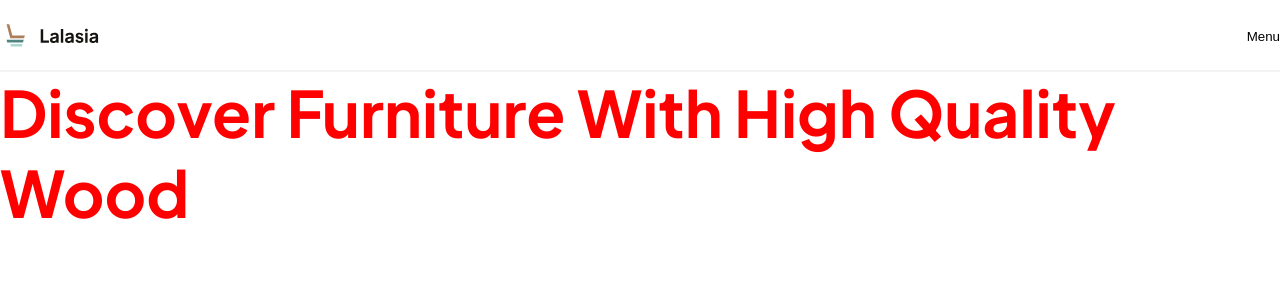
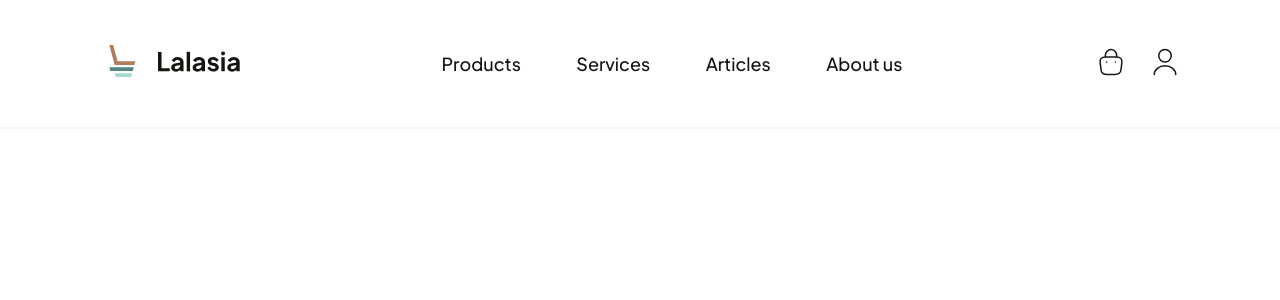
Before and after one commit to s-en-o/lalasia-furniture-website, a Next.js app: page / in a window 1280 px wide. Shown: the top 300 px of the page. Built offline with nearby package versions, Linux system fonts and the light colour scheme.

Commit message:
feat(nav): responsive

```diff
--- a/src/app/page.tsx
+++ b/src/app/page.tsx
@@ -1,9 +1,5 @@
 import styles from './page.module.scss'
 
 export default function Home() {
-    return (
-        <main className={styles.main}>
-            <h1>Discover Furniture With High Quality Wood</h1>
-        </main>
-    )
+    return <main className={styles.main}></main>
 }
--- a/src/components/nav/nav.module.scss
+++ /dev/null
@@ -1,19 +0,0 @@
-.nav {
-    display: flex;
-    justify-content: space-between;
-    border-bottom: 2px solid var(--background2);
-    padding: 20px 0 18px;
-}
-
-.nav__logo {
-    display: block;
-    width: 100%;
-    max-width: 99px;
-    height: 100%;
-    max-height: 32px;
-}
-
-.nav__mobileMenu {
-    background: none;
-    border: 0;
-}
--- /dev/null
+++ b/src/components/nav/nav.scss
@@ -0,0 +1,103 @@
+@forward '../../scss/abstracts';
+
+%button-reset {
+    background: none;
+    border: 0;
+}
+
+.nav {
+    @extend %container;
+    display: flex;
+    justify-content: space-between;
+    align-items: center;
+    border-bottom: 2px solid var(--background2);
+    padding-top: 20px;
+    padding-bottom: 18px;
+
+    @media screen and (min-width: 1024px) {
+        padding-top: 39px;
+        padding-bottom: 39px;
+        justify-content: space-between;
+    }
+}
+
+.nav__action {
+    list-style: none;
+    display: none;
+
+    button {
+        @extend %button-reset;
+    }
+
+    @media screen and (min-width: 1024px) {
+        display: flex;
+    }
+}
+
+.nav__action-profile {
+    margin-left: 1.5rem;
+}
+
+.nav__logo {
+    display: block;
+    width: 100%;
+    max-width: 99px;
+    height: 100%;
+    max-height: 100%;
+
+    svg {
+        padding-right: 7px;
+    }
+
+    @media screen and (min-width: 1024px) {
+        max-width: 148px;
+    }
+}
+
+.nav__links {
+    display: none;
+
+    @media screen and (min-width: 1024px) {
+        display: flex;
+        justify-content: space-between;
+        list-style: none;
+        width: 461px;
+    }
+}
+
+.nav__links-item {
+    a {
+        @extend %p1;
+    }
+}
+
+.nav__mobile-menu {
+    @extend %button-reset;
+
+    width: 30px;
+    height: 30px;
+
+    span {
+        visibility: hidden;
+        height: 0;
+        width: 0;
+        display: block;
+    }
+
+    &:before {
+        margin-bottom: 6px;
+    }
+
+    &:before,
+    &:after {
+        content: '';
+        display: block;
+        width: 100%;
+        height: 2px;
+        background-color: var(--dark-600);
+    }
+
+    @media screen and (min-width: 1024px) {
+        display: none;
+    }
+}
--- a/src/components/nav/nav.tsx
+++ b/src/components/nav/nav.tsx
@@ -1,17 +1,20 @@
 import Link from 'next/link'
-import NavStyles from './nav.module.scss'
+import './nav.scss'
+import cart from '@/images/icons/cart.svg'
+import user from '@/images/icons/user.svg'
+import Image from 'next/image'
 
 const Nav = () => {
     return (
-        <nav className={NavStyles.nav}>
-            <Link href="/" className={NavStyles.nav__logo}>
+        <nav className="nav">
+            <Link href="/" className="nav__logo">
                 <svg
                     viewBox="0 0 100 32"
                     fill="none"
                     xmlns="http://www.w3.org/2000/svg"
                     className="nav__logo-image"
                 >
-                    <g clip-path="url(#clip0_2_5828)">
+                    <g clipPath="url(#clip0_2_5828)">
                         <path
                             d="M31.999 0H-0.000976562V32H31.999V0Z"
                             fill="white"
@@ -70,7 +73,39 @@ const Nav = () => {
                 </svg>
             </Link>
 
-            <button className={NavStyles.nav__mobileMenu}>Menu</button>
+            {/* Desktop nav */}
+            <ul className="nav__links">
+                <li className="nav__links-item">
+                    <Link href="/products">Products</Link>
+                </li>
+                <li className="nav__links-item">
+                    <Link href="/services">Services</Link>
+                </li>
+                <li className="nav__links-item">
+                    <Link href="/articles">Articles</Link>
+                </li>
+                <li className="nav__links-item">
+                    <Link href="/about">About us</Link>
+                </li>
+            </ul>
+
+            <ul className="nav__action">
+                <li className="nav__action-cart">
+                    <button>
+                        <Image src={cart} alt="cart" />
+                    </button>
+                </li>
+                <li className="nav__action-profile">
+                    <button>
+                        <Image src={user} alt="user" />
+                    </button>
+                </li>
+            </ul>
+
+            {/* Mobile nav */}
+            <button className="nav__mobile-menu">
+                <span>Menu</span>
+            </button>
         </nav>
     )
 }
--- a/src/scss/_colors.scss
+++ /dev/null
@@ -1,13 +0,0 @@
-:root {
-    --background: #ffffff;
-    --background2: #f3f3f3;
-    --foreground: #151411;
-
-    --font-h1: 1.625rem;
-}
-
-@media screen and (min-width: 376px) {
-    :root {
-        --font-h1: 4rem;
-    }
-}
--- a/src/scss/_elements.scss
+++ b/src/scss/_elements.scss
@@ -23,12 +23,35 @@ a {
     text-decoration: none;
 }
 
+h1,
+h2,
+h3,
+h4,
+h5,
+h6 {
+    line-height: 130%;
+}
+
 h1 {
     font-size: var(--font-h1);
 }
 
-@media screen and (min-width: 376px) {
-    h1 {
-        font-size: var(--font-h1);
-    }
+h2 {
+    font-size: var(--font-h2);
 }
+
+h3 {
+    font-size: var(--font-h3);
+}
+
+h4 {
+    font-size: var(--font-h4);
+}
+
+h5 {
+    font-size: var(--font-h5);
+}
+
+h6 {
+    font-size: var(--font-h6);
+}
--- /dev/null
+++ b/src/scss/_settings.scss
@@ -0,0 +1,28 @@
+:root {
+    --background: #ffffff;
+    --background2: #f3f3f3;
+    --foreground: #151411;
+
+    --dark-100: #d0d0cf;
+    --dark-200: #b1b1b0;
+    --dark-300: #8a8988;
+    --dark-400: #636260;
+    --dark-500: #3c3b39;
+    --dark-600: #151411;
+
+    --font-h1: 64px;
+    --font-h2: 44px;
+    --font-h3: 24px;
+    --font-h4: 20px;
+    --font-h5: 18px;
+    --font-h6: 16px;
+    --font-h6Plus: 14px;
+    --font-p1: 18px;
+    --font-p2: 16px;
+    --font-p3: 14px;
+}
+
+@media screen and (min-width: 1024px) {
+    :root {
+    }
+}
--- /dev/null
+++ b/src/scss/abstracts/_layout.scss
@@ -0,0 +1,9 @@
+%container {
+    padding-left: 24px;
+    padding-right: 24px;
+
+    @media screen and (min-width: 1024px) {
+        padding-left: 100px;
+        padding-right: 100px;
+    }
+}
--- /dev/null
+++ b/src/scss/abstracts/_typography.scss
@@ -0,0 +1,5 @@
+%p1 {
+    font-size: var(--font-p1);
+    line-height: 130%;
+    font-weight: 500;
+}
--- /dev/null
+++ b/src/scss/abstracts/index.scss
@@ -0,0 +1,2 @@
+@use './typography';
+@use './layout';
--- a/src/scss/global.scss
+++ b/src/scss/global.scss
@@ -1,2 +1,2 @@
-@use './colors';
+@use './settings';
 @use './elements';
```
Also changed, not shown: src/images/icons/cart.svg (added), src/images/icons/user.svg (added).
